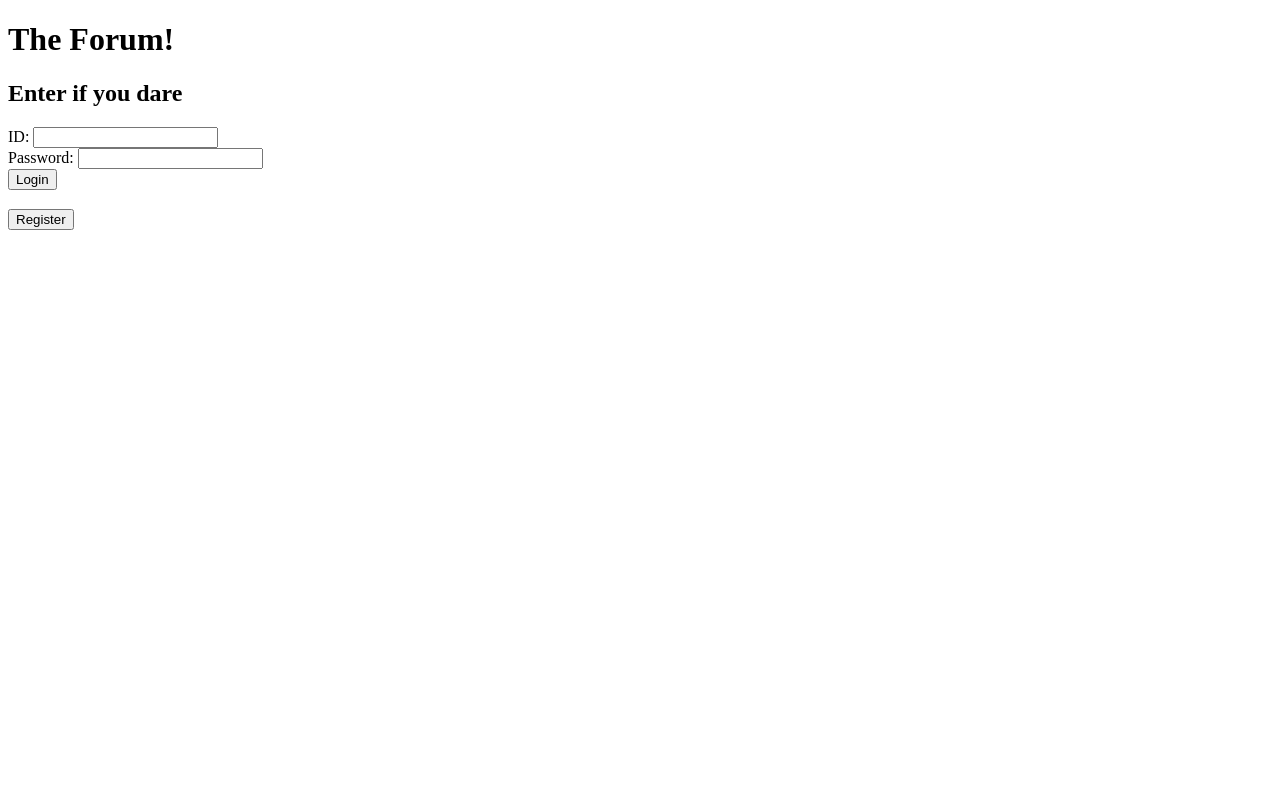
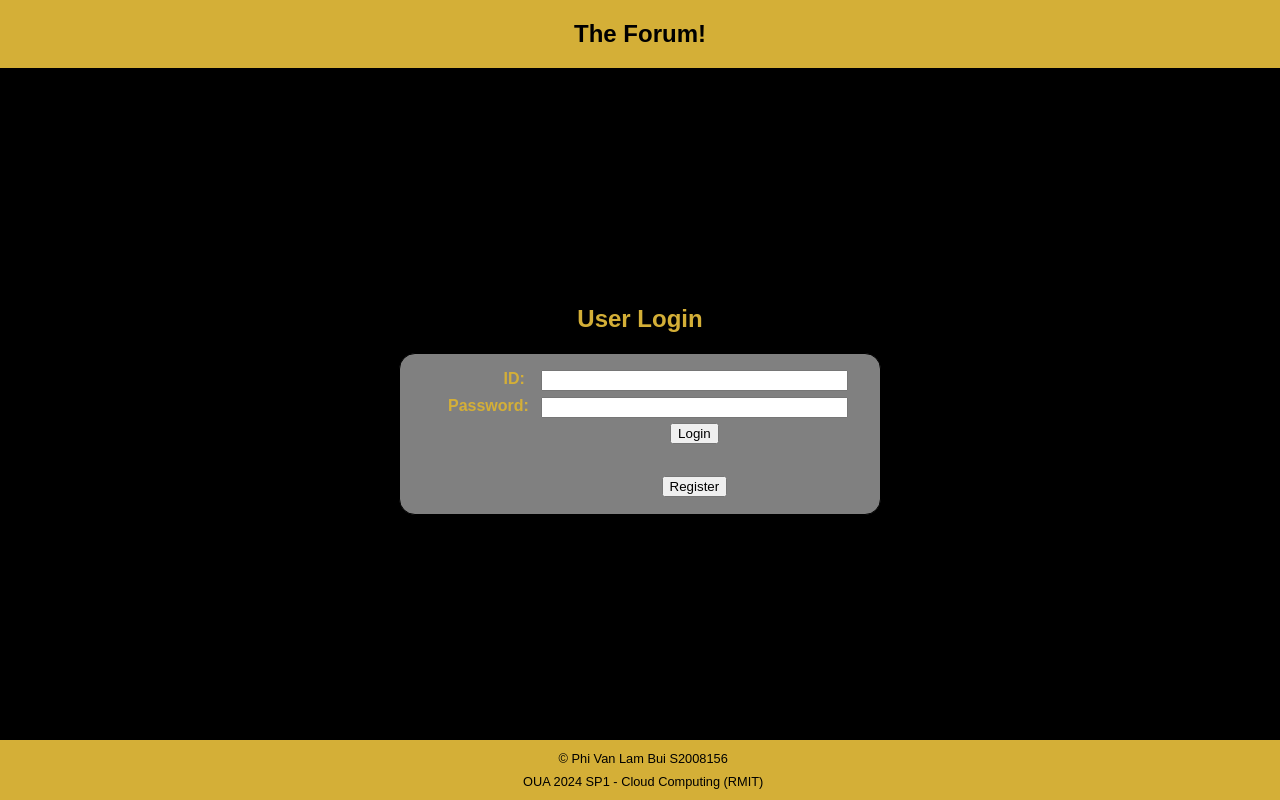
Before and after one commit to Fi-Boo/s2008156_A1, a Flask app: page / in a window 1280 px wide. Run offline with Flask 3, Linux system fonts and the light colour scheme.

Commit message:
styling for index & rego page.

```diff
--- a/static/style.css
+++ b/static/style.css
@@ -0,0 +1,80 @@
+html, body {
+    margin: 0;
+    padding: 0;
+    height: 100%;
+    scroll-behavior: smooth;
+    overflow-x: scroll;
+}
+
+body {
+    background-color: black;
+    color: #d4af37;
+    font-size: 1rem;
+    font-family: 'Rajdhani', sans-serif;
+    text-align: center;
+
+}
+
+nav, footer {
+    position: fixed;
+    top:0;
+    width: 100%;
+    background-color: #d4af37;
+    color: black;
+    margin: 0;
+}
+
+p {
+    margin: 0;
+    padding: 0;
+}
+
+footer {
+    top: auto;
+    bottom: 0;
+    padding: 0.2rem;
+    font-size: 0.8rem;
+}
+
+footer p {
+    margin: 0.5rem;
+}
+
+.content {
+    height: 100%;
+    display: flex;
+    flex-direction: column;
+    align-items: center;
+    justify-content: center;
+
+}
+
+#loginBox, #regoBox {
+    border-radius: 1rem;
+    width: 30rem;
+    height: 10rem;
+    margin: auto;
+    background-color: grey;
+    border: 1px solid black;
+}
+
+.loginForm, .regoForm {
+    display: grid;
+    grid-template-columns:20% 80%;
+    grid-column-gap: 1rem;
+    grid-row-gap: 0.35rem;
+    margin: 1rem 3rem 0;
+
+}
+
+.loginRego {
+    display: grid;
+    grid-template-columns:20% 80%;
+    grid-column-gap: 1rem;
+    margin: 0.55rem 3rem;
+}
+
+label {
+    font-weight: bold;
+    text-align: right;
+}
--- a/templates/index.html
+++ b/templates/index.html
@@ -8,18 +8,39 @@
         <link type="text/css" rel="stylesheet" href="{{ url_for('static', filename='style.css') }}">
 </head>
     <body>
+        <nav>
             <h1> The Forum! </h1>
-        <h2> Enter if you dare </h2>
-        <form method="POST">
+        </nav>
+        <div class="content">
+            <div class="outerBox">
+                <h2>User Login</h2>
+                <div id="loginBox">
+                    <form class="loginForm" method="POST">
                         <label for="loginid">ID: </label>
-            <input type="text" id="loginid" name="loginid" required><br>
+                        <input type="text" id="loginid" name="loginid" required>
                         <label for="loginpw">Password: </label>
-            <input type="text" id="loginpw" name="loginpw" required><br>
+                        <input type="text" id="loginpw" name="loginpw" required>
+                        <br>
+                        <div>
                             <input type="submit" value="Login">
-            <h3> {{ error_message }} </h3>
+                        </div>
+                        <br>
+                        <p> {{ error_message }} </p>
                     </form>
-        <form action="{{ url_for('registration') }}">
+                    <form class="loginRego" action="{{ url_for('registration') }}">
+                        <br>
+                        <div>
                             <input type="submit" value="Register">
+                        </div>
                     </form>
+                </div>
+            </div>
+        </div>
+        <footer>
+            <div>
+                <p>© Phi Van Lam Bui S2008156
+                <p>OUA 2024 SP1 - Cloud Computing (RMIT)
+            </div>
+        </footer>
     </body>
 </html>
```
Also changed, not shown: templates/registration.html (+26 -5 lines). Lines whose indentation alone changed are shown as unchanged.
